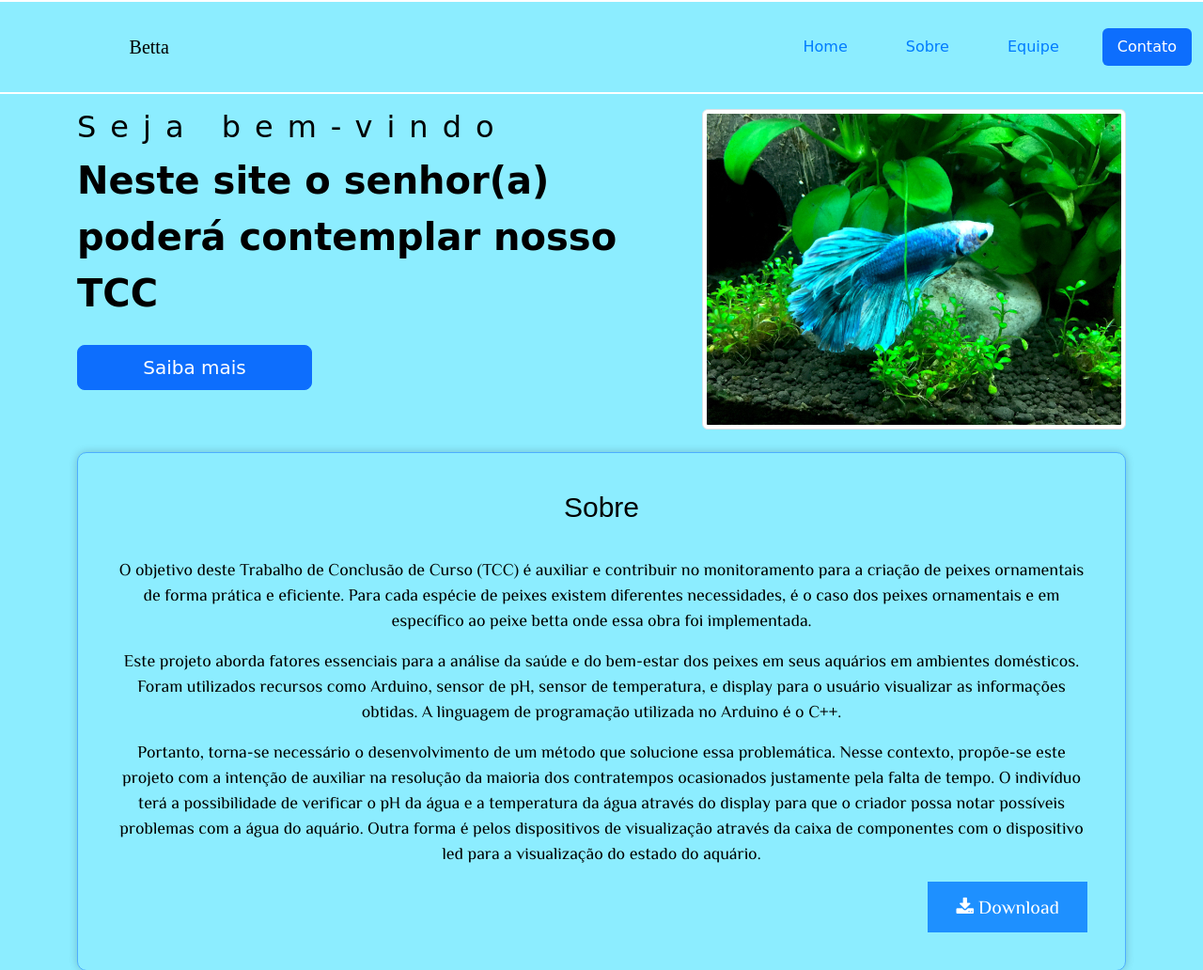
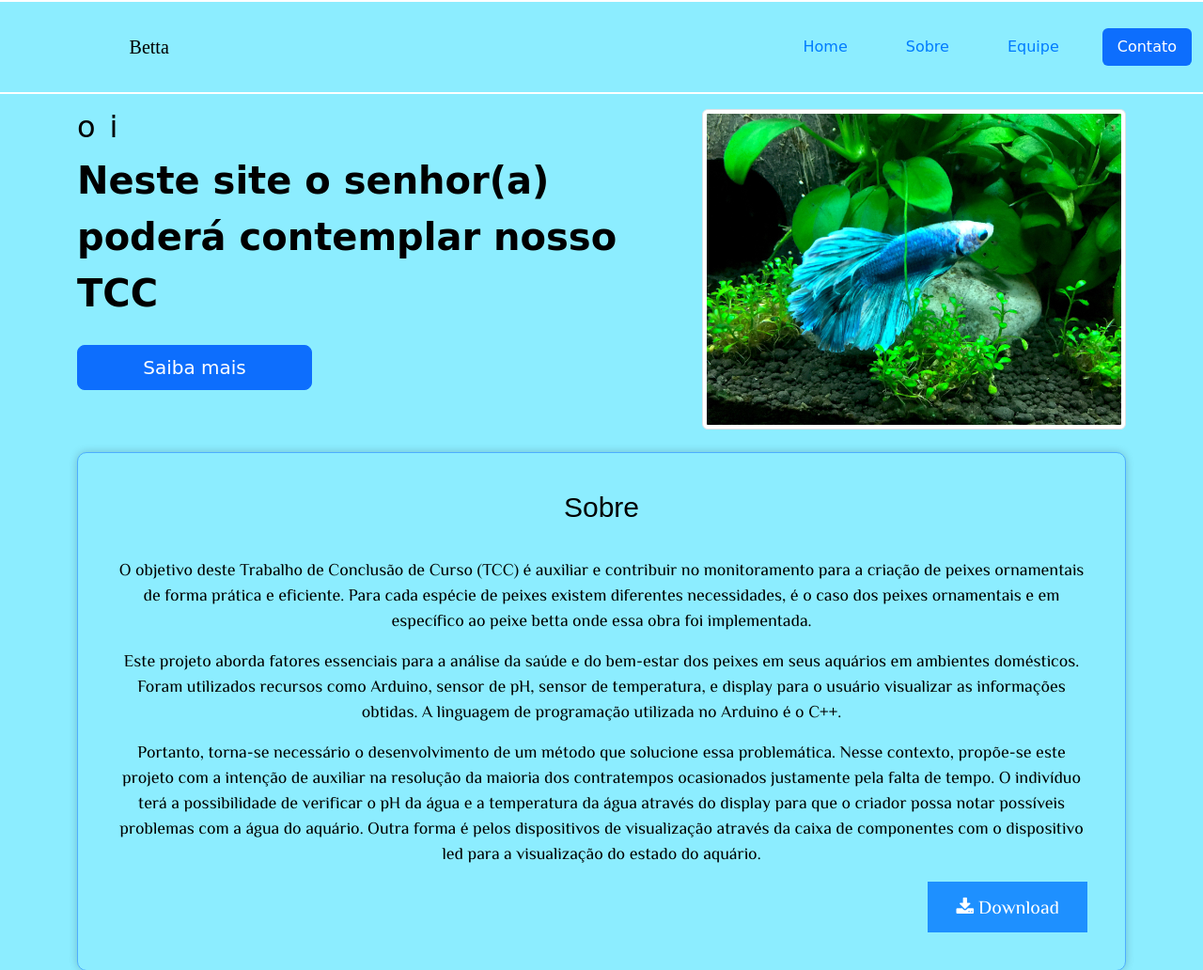
Before and after one commit to bassora06/SiteTcc, a plain HTML site: page index.html in a window 1280 px wide. Shown: the top 1032 px of the page at 94% size. Drawn offline with nearby package versions, Linux system fonts and the light colour scheme; files whose address does not match are found by name; a web font is replaced by a local one.

Commit message:
testando

```diff
--- a/index.html
+++ b/index.html
@@ -46,7 +46,7 @@
         <div class="container">
           <div class="row">
             <div class="col sobre">
-            <h2>Seja bem-vindo</h2>
+            <h2>oi</h2>
             <p>Neste site o senhor(a) poderá contemplar nosso TCC</p>
             <button type="button" class="btn btn-primary btn-lg">Saiba mais</button>
             </div>
```
